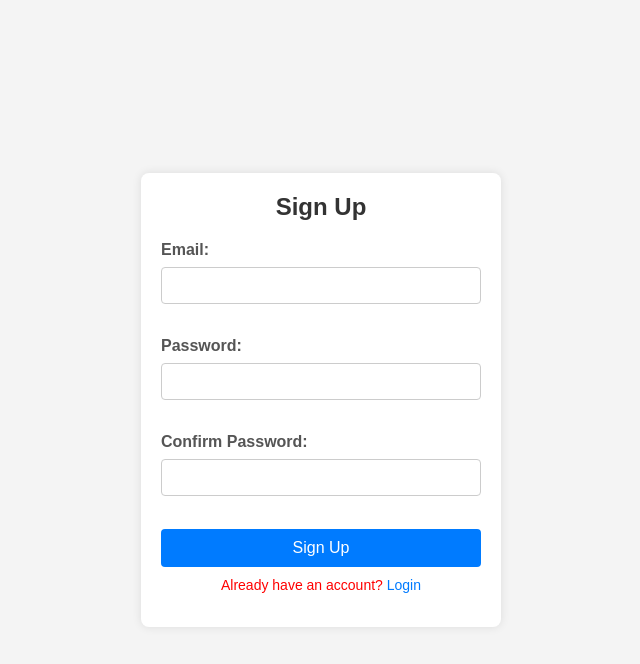
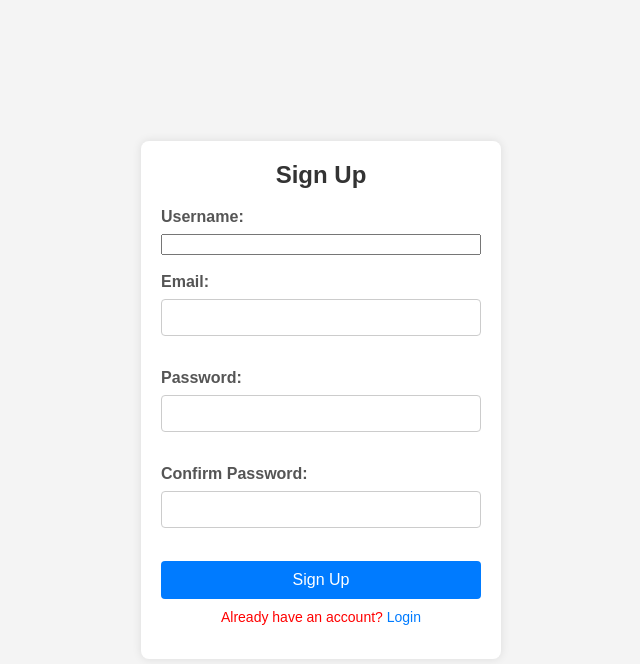
Before and after one commit to Nathan-C99/Nathan-C99, a PHP site: page /signup.php in a window 1280 px wide. Shown: the top 664 px of the page, without its empty margins (319-959 px from the left). Run offline with PHP 8.4, Linux system fonts and the light colour scheme.

Commit message:
Update signup.php
Added the username input to match the database

```diff
--- a/signup.php
+++ b/signup.php
@@ -9,10 +9,12 @@ $error = '';
 // Check if the signup form has been submitted
 if ($_SERVER["REQUEST_METHOD"] == "POST" && isset($_POST['signup'])) {
     // Check if POST data is set
-    if (isset($_POST['email']) && isset($_POST['password']) && isset($_POST['confirm_password'])) {
+    if (isset($_POST['username']) && isset($_POST['email']) && isset($_POST['password']) && isset($_POST['confirm_password'])) {
+        $username = $_POST['username'];
         $email = $_POST['email'];
         $password = $_POST['password'];
         $confirm_password = $_POST['confirm_password'];
+        $role = 'grave_owner'; // Default role for signup, adjust as needed
 
         // Validate email format
         if (!filter_var($email, FILTER_VALIDATE_EMAIL)) {
@@ -21,23 +23,23 @@ if ($_SERVER["REQUEST_METHOD"] == "POST" && isset($_POST['signup'])) {
             // Check if passwords match
             $error = "Passwords do not match.";
         } else {
-            // Check if email already exists in the database
-            $sql = "SELECT * FROM users WHERE email = ?";
+            // Check if username or email already exists in the database
+            $sql = "SELECT * FROM users WHERE username = ? OR email = ?";
             if ($stmt = $conn->prepare($sql)) {
-                $stmt->bind_param("s", $email);
+                $stmt->bind_param("ss", $username, $email);
                 $stmt->execute();
                 $stmt->store_result();
 
                 if ($stmt->num_rows > 0) {
-                    $error = "Email is already registered. Please use another email or login.";
+                    $error = "Username or email is already registered.";
                 } else {
                     // Hash the password for security
                     $hashed_password = password_hash($password, PASSWORD_DEFAULT);
 
                     // Prepare a SQL statement to insert user data into the database
-                    $sql = "INSERT INTO users (email, password) VALUES (?, ?)";
+                    $sql = "INSERT INTO users (username, password_hash, email, role) VALUES (?, ?, ?, ?)";
                     if ($stmt2 = $conn->prepare($sql)) {
-                        $stmt2->bind_param("ss", $email, $hashed_password); // Bind the input values to the query
+                        $stmt2->bind_param("ssss", $username, $hashed_password, $email, $role); // Bind the input values to the query
                         if ($stmt2->execute()) {
                             // Redirect to the login page after successful signup
                             header("Location: login.php");
@@ -79,6 +81,9 @@ if ($_SERVER["REQUEST_METHOD"] == "POST" && isset($_POST['signup'])) {
         <?php endif; ?>
 
         <form action="signup.php" method="POST">
+            <label for="username">Username:</label>
+            <input type="text" id="username" name="username" required>
+            <br>
             <label for="email">Email:</label>
             <input type="email" id="email" name="email" required>
             <br>
```
